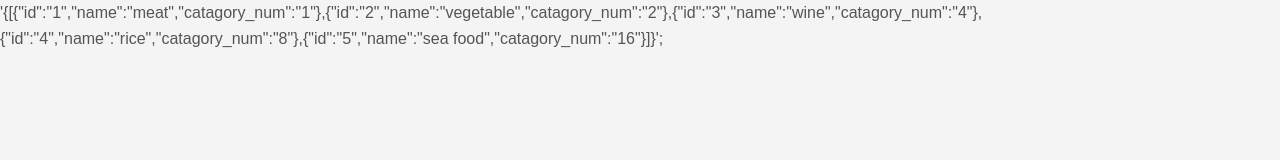
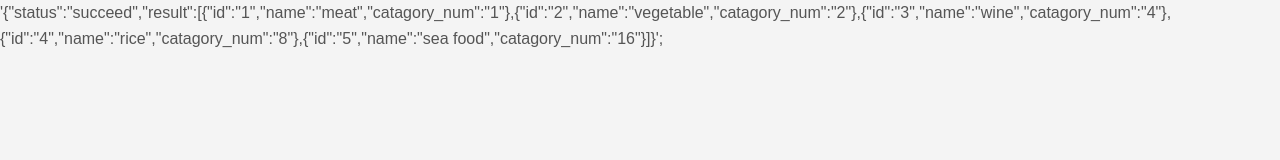
Before and after one commit to chanshukwong/chanshukwong.github.io, a plain HTML site: page test.html in a window 1280 px wide. Drawn offline with nearby package versions, Linux system fonts and the light colour scheme; files that its build step writes are made by us from their sources.

Commit message:
Add files via upload

```diff
--- a/test.html
+++ b/test.html
@@ -8,7 +8,7 @@
 </head>
 <body>
     <div id="item_record">
-        '{[{"id":"1","name":"meat","catagory_num":"1"},{"id":"2","name":"vegetable","catagory_num":"2"},{"id":"3","name":"wine","catagory_num":"4"},{"id":"4","name":"rice","catagory_num":"8"},{"id":"5","name":"sea food","catagory_num":"16"}]}';
+        '{"status":"succeed","result":[{"id":"1","name":"meat","catagory_num":"1"},{"id":"2","name":"vegetable","catagory_num":"2"},{"id":"3","name":"wine","catagory_num":"4"},{"id":"4","name":"rice","catagory_num":"8"},{"id":"5","name":"sea food","catagory_num":"16"}]}';
     </div>
 
 </body>
```
